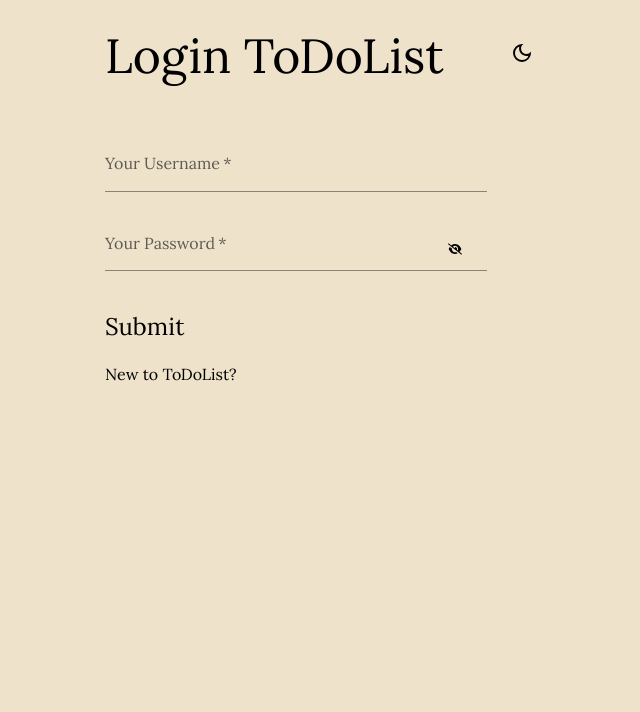
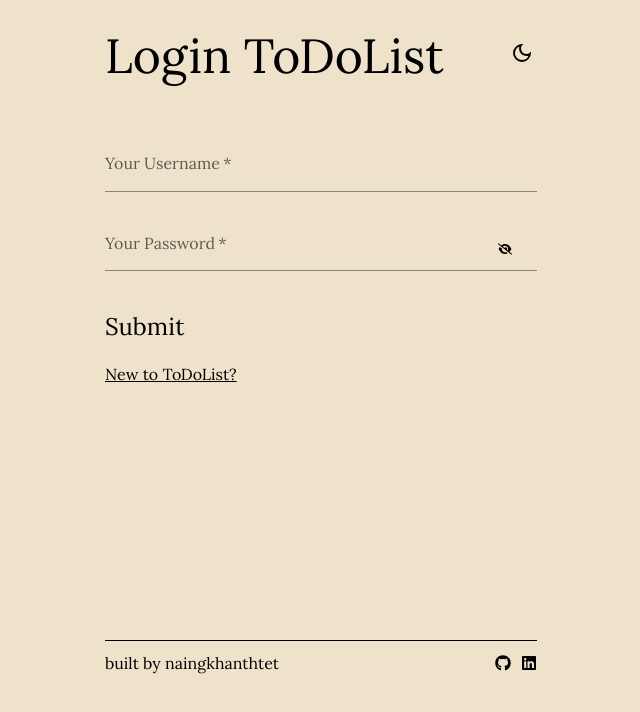
Before and after one commit to naingkhanthtet/todolist, a React (Create React App) app in the folder todo_frontend/: page /login in a window 1280 px wide. Shown: the top 712 px of the page, without its empty margins (319-959 px from the left). Built offline with nearby package versions, Linux system fonts and the light colour scheme.

Commit message:
style changes

```diff
--- a/todo_frontend/src/App.jsx
+++ b/todo_frontend/src/App.jsx
@@ -13,6 +13,8 @@
 import useToken from "./useToken";
 import { ThemeProvider } from "@mui/material/styles";
 import CssBaseline from "@mui/material/CssBaseline";
+import Footer from "./components/Footer";
+// import { AppContainer } from "./components/styles/StyledComponents";
 
 function App() {
     const { isDarkMode, toggleTheme, theme } = useTheme();
@@ -22,6 +24,7 @@
             <Router>
                 <ThemeProvider theme={theme}>
                     <CssBaseline />
+                    {/* <AppContainer> */}
                     <Nav toggleTheme={toggleTheme} isDarkMode={isDarkMode} />
                     <Routes>
                         <Route path="/register" element={<Register />} />
@@ -43,6 +46,8 @@
                         />
                         <Route path="/logout" element={<Logout />} />
                     </Routes>
+                    <Footer />
+                    {/* </AppContainer> */}
                 </ThemeProvider>
             </Router>
         </div>
--- /dev/null
+++ b/todo_frontend/src/components/DeleteUser.jsx
@@ -0,0 +1,28 @@
+import React from "react";
+import { StyledButton } from "./styles/StyledComponents";
+// import axiosInstance from "../interceptor/axiosInstance";
+// import { useNavigate } from "react-router-dom";
+
+const DeleteUser = () => {
+    // const navigate = useNavigate();
+    // const handleDelete = async () => {
+    //     try {
+    //         const res = await axiosInstance.delete(`/user/delete/`, formData);
+    //         if (res.status >= 200 && res.status <= 300) {
+    //             alert("Registration successful");
+    //             navigate("/login");
+    //         }
+    //     } catch (err) {
+    //         console.log("Error registering", err);
+    //         if (err.response && err.response.status === 400) {
+    //             alert("User already exists or invalid data");
+    //         } else {
+    //             alert("Registration failed. Please try again.");
+    //         }
+    //     }
+    // };
+
+    return <StyledButton>Delete Account</StyledButton>;
+};
+
+export default DeleteUser;
--- /dev/null
+++ b/todo_frontend/src/components/Footer.jsx
@@ -0,0 +1,29 @@
+import React from "react";
+import {
+    StyledFooter,
+    FooterLinks,
+    SocialLinkIcons,
+    StyledFooterSection,
+} from "./styles/StyledFooterComponents";
+import { Box } from "@mui/material";
+import { FaLinkedin, FaGithub } from "react-icons/fa";
+
+const Footer = () => {
+    return (
+        <StyledFooterSection>
+            <StyledFooter>
+                <Box>built by naingkhanthtet</Box>
+                <FooterLinks>
+                    <SocialLinkIcons href="https://github.com/naingkhanthtet/todolist">
+                        <FaGithub />
+                    </SocialLinkIcons>
+                    <SocialLinkIcons href="https://www.linkedin.com/in/naing-khant-htet-446311227/">
+                        <FaLinkedin />
+                    </SocialLinkIcons>
+                </FooterLinks>
+            </StyledFooter>
+        </StyledFooterSection>
+    );
+};
+
+export default Footer;
--- a/todo_frontend/src/components/Login.jsx
+++ b/todo_frontend/src/components/Login.jsx
@@ -3,7 +3,7 @@
 import { useNavigate } from "react-router-dom";
 import {
     AccountMessage,
-    StyledBox,
+    StyledArea,
     StyledButton,
     StyledForm,
     StyledTextarea,
@@ -45,7 +45,7 @@
     };
 
     return (
-        <StyledBox>
+        <StyledArea>
             <StyledForm component="form" onSubmit={handleSubmit}>
                 {/* login username */}
                 <StyledTextarea
@@ -92,7 +92,7 @@
                     New to ToDoList?
                 </AccountMessage>
             </StyledForm>
-        </StyledBox>
+        </StyledArea>
     );
 };
 
--- a/todo_frontend/src/components/Nav.jsx
+++ b/todo_frontend/src/components/Nav.jsx
@@ -11,6 +11,7 @@
     StyledIcons,
 } from "./styles/StyledComponents";
 import { MdOutlineLightMode, MdOutlineDarkMode } from "react-icons/md";
+import DeleteUser from "./DeleteUser";
 
 export default function Nav({ toggleTheme, isDarkMode }) {
     const [dropDown, setDropdown] = useState(false);
@@ -53,6 +54,7 @@
                                 toggleTheme={toggleTheme}
                                 isDarkMode={isDarkMode}
                             />
+                            <DeleteUser />
                         </DropdownComponent>
                     )}
                 </StyledIcons>
--- a/todo_frontend/src/components/Register.jsx
+++ b/todo_frontend/src/components/Register.jsx
@@ -6,7 +6,7 @@
 import { Button } from "@mui/material";
 import {
     AccountMessage,
-    StyledBox,
+    StyledArea,
     StyledButton,
     StyledForm,
 } from "./styles/StyledComponents";
@@ -45,7 +45,7 @@
     };
 
     return (
-        <StyledBox>
+        <StyledArea>
             <StyledForm component="form" onSubmit={handleSubmit(onSubmit)}>
                 {/* username */}
                 <StyledTextarea
@@ -135,7 +135,7 @@
                     Already a registered user?
                 </AccountMessage>
             </StyledForm>
-        </StyledBox>
+        </StyledArea>
     );
 };
 
--- a/todo_frontend/src/components/styles/StyledComponents.jsx
+++ b/todo_frontend/src/components/styles/StyledComponents.jsx
@@ -1,44 +1,11 @@
-// import { TextareaAutosize } from "@mui/base";
-// import Textarea from "@mui/joy/Textarea";
-import { Toolbar, Typography, Box, Input, TextField } from "@mui/material";
+import { Toolbar, Typography, Box, TextField } from "@mui/material";
 import { styled } from "@mui/system";
-
-export const StyledTextarea = styled(TextField)(({ theme }) => ({
-    backgroundColor: theme.palette.background.paper,
-    color: theme.palette.text.primary,
-    resize: "none",
-    textAlign: "left",
-    fontFamily: "Lora",
-    fontSize: "1.5rem",
-    padding: "10px",
-}));
 
 export const NavText = styled(Typography)({
     fontSize: "3rem",
     textAlign: "left",
     gridColumn: 1,
     padding: "10px",
-});
-
-export const TaskTitle = styled(Box)({
-    padding: "10px",
-    fontSize: "1.5rem",
-});
-
-export const StyledBox = styled(Toolbar)({
-    maxWidth: "500px",
-    margin: "auto",
-    padding: "10px",
-    display: "grid",
-    gridTemplateColumns: "auto 50px",
-});
-
-export const StyledIcons = styled(Box)({
-    gridColumn: 2,
-    padding: "10px",
-    display: "flex",
-    justifyContent: "center",
-    cursor: "pointer",
 });
 
 export const DropdownComponent = styled(Box)(({ theme }) => ({
@@ -58,6 +25,45 @@
     zIndex: "1000",
 }));
 
+export const StyledTextarea = styled(TextField)(({ theme }) => ({
+    backgroundColor: theme.palette.background.paper,
+    color: theme.palette.text.primary,
+    resize: "none",
+    textAlign: "left",
+    fontFamily: "Lora",
+    fontSize: "1.5rem",
+    padding: "10px",
+}));
+
+export const TaskTitle = styled(Box)({
+    padding: "10px",
+    fontSize: "1.5rem",
+});
+
+export const StyledBox = styled(Toolbar)({
+    maxWidth: "500px",
+    margin: "auto",
+    padding: "10px",
+    display: "grid",
+    gridTemplateColumns: "auto 50px",
+});
+
+export const StyledArea = styled(Toolbar)({
+    maxWidth: "500px",
+    margin: "auto",
+    padding: "10px",
+    display: "flex",
+    flexDirection: "column",
+});
+
+export const StyledIcons = styled(Box)({
+    gridColumn: 2,
+    padding: "10px",
+    display: "flex",
+    justifyContent: "center",
+    cursor: "pointer",
+});
+
 export const StyledButton = styled(Box)(({ theme }) => ({
     outline: "none",
     color: theme.palette.text.primary,
@@ -74,17 +80,6 @@
     },
 })).withComponent("button");
 
-export const StyledInput = styled(Input)(({ theme }) => ({
-    color: theme.palette.text.primary,
-    backgroundColor: "transparent",
-    outline: "none",
-    border: "none",
-    fontSize: "1.5rem",
-    padding: "10px",
-    textAlign: "left",
-    fontFamily: "Lora",
-}));
-
 export const StyledForm = styled(Box)({
     display: "flex",
     flexDirection: "column",
@@ -96,7 +91,5 @@
 export const AccountMessage = styled(Box)({
     cursor: "pointer",
     padding: "10px",
-    ":hover": {
-        textDecoration: "underline",
-    },
+    textDecoration: "underline",
 });
--- /dev/null
+++ b/todo_frontend/src/components/styles/StyledFooterComponents.jsx
@@ -0,0 +1,32 @@
+import { Box } from "@mui/material";
+import { styled } from "@mui/system";
+
+export const StyledFooterSection = styled(Box)(({ theme }) => ({
+    maxWidth: "500px",
+    padding: "34px",
+    margin: "auto",
+    fontSize: "1rem",
+}));
+
+export const StyledFooter = styled(Box)(({ theme }) => ({
+    borderTop: `1px solid ${theme.palette.text.primary}`,
+    marginTop: "200px",
+    display: "flex",
+    paddingTop: "10px",
+    justifyContent: "space-between",
+    alignItems: "center",
+}));
+
+export const FooterLinks = styled(Box)({
+    display: "flex",
+    gap: "10px",
+    justifyContent: "center",
+});
+
+export const SocialLinkIcons = styled("a")(({ theme }) => ({
+    fontSize: "1rem",
+    color: theme.palette.text.primary,
+    textDecoration: "none",
+    display: "flex",
+    justifyContent: "center",
+}));
--- a/todo_frontend/src/interceptor/axiosInstance.js
+++ b/todo_frontend/src/interceptor/axiosInstance.js
@@ -1,8 +1,8 @@
 import axios from "axios";
 
 const axiosInstance = axios.create({
-    baseURL: "https://naingkhanthtet.pythonanywhere.com",
-    // baseURL: "http://localhost:8000",
+    // baseURL: "https://naingkhanthtet.pythonanywhere.com",
+    baseURL: "http://localhost:8000",
     headers: {
         "Content-Type": "application/json",
     },
```
